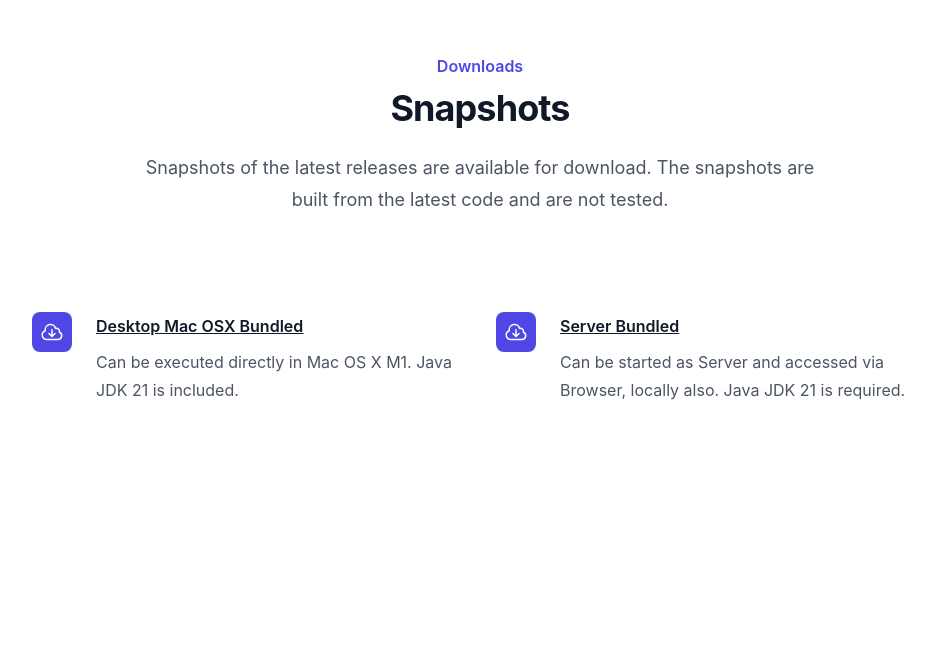
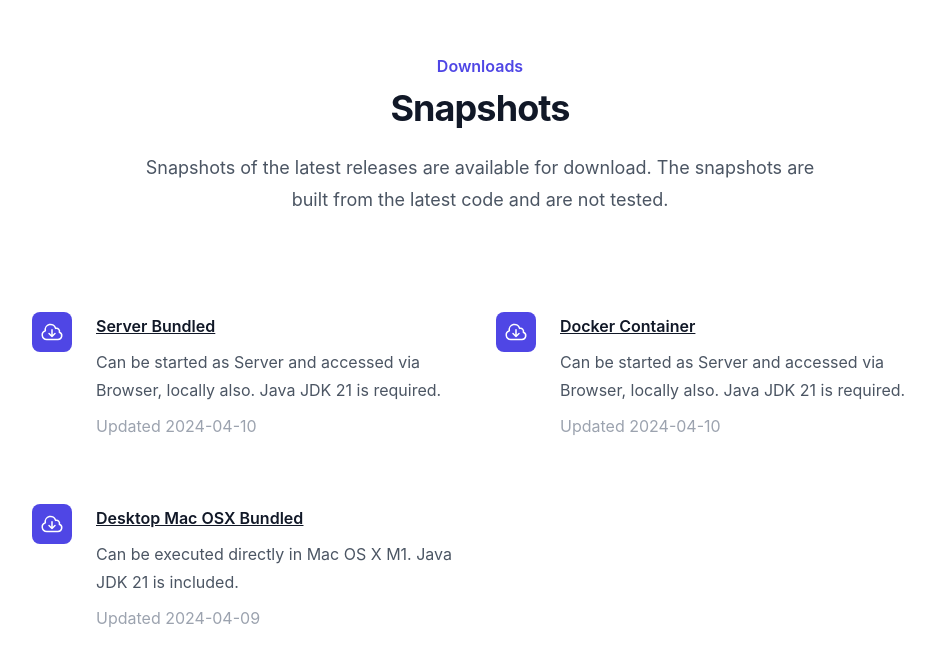
Before and after one commit to mhus/kt2l, a React (Create React App) app in the folder kt2l.org/: page / in a window 1280 px wide. Shown: the part 984-1648 px from the top of the page, without its empty margins (160-1095 px from the left). Before the commit the page ends 1420 px from the top, so only its background shows below. Built offline with nearby package versions, Linux system fonts and the light colour scheme.

Commit message:
fix: write update time for downloads

```diff
--- a/kt2l.org/src/page-downloads.tsx
+++ b/kt2l.org/src/page-downloads.tsx
@@ -1,12 +1,13 @@
 import { CloudArrowDownIcon } from '@heroicons/react/24/outline'
 import {download as snapshotDesktopMacDownload} from './downloads/download-snapshot-desktop-mac';
 import {download as snapshotServerDownload} from './downloads/download-snapshot-server';
-// import {download as snapshotContainerDownload} from './downloads/download-snapshot-container';
+import {download as snapshotContainerDownload} from './downloads/download-snapshot-container';
 // import {download as snapshotDisabledDownload} from './downloads/download-snapshot-disabled';
 
 const snapshotDownloads = [
-    snapshotDesktopMacDownload,
-    snapshotServerDownload
+    snapshotServerDownload,
+    snapshotContainerDownload,
+    snapshotDesktopMacDownload
 ]
 
 export default function pageDownloads() {
@@ -37,6 +38,7 @@ export default function pageDownloads() {
                                     </a>
                                 </dt>
                                 <dd className="mt-2 text-base leading-7 text-gray-600">{download.description}</dd>
+                                <dd className="mt-2 text-base leading-7 text-gray-400">Updated {download.created}</dd>
                             </div>
                         ) : (null) ) }
                     </dl>
```
